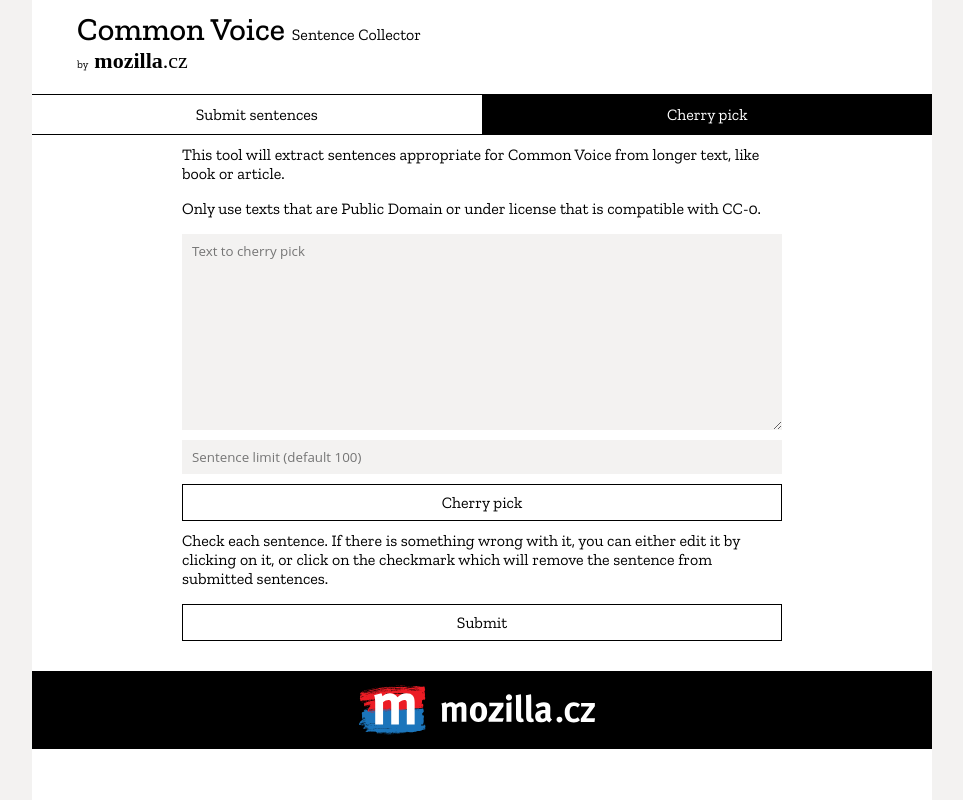
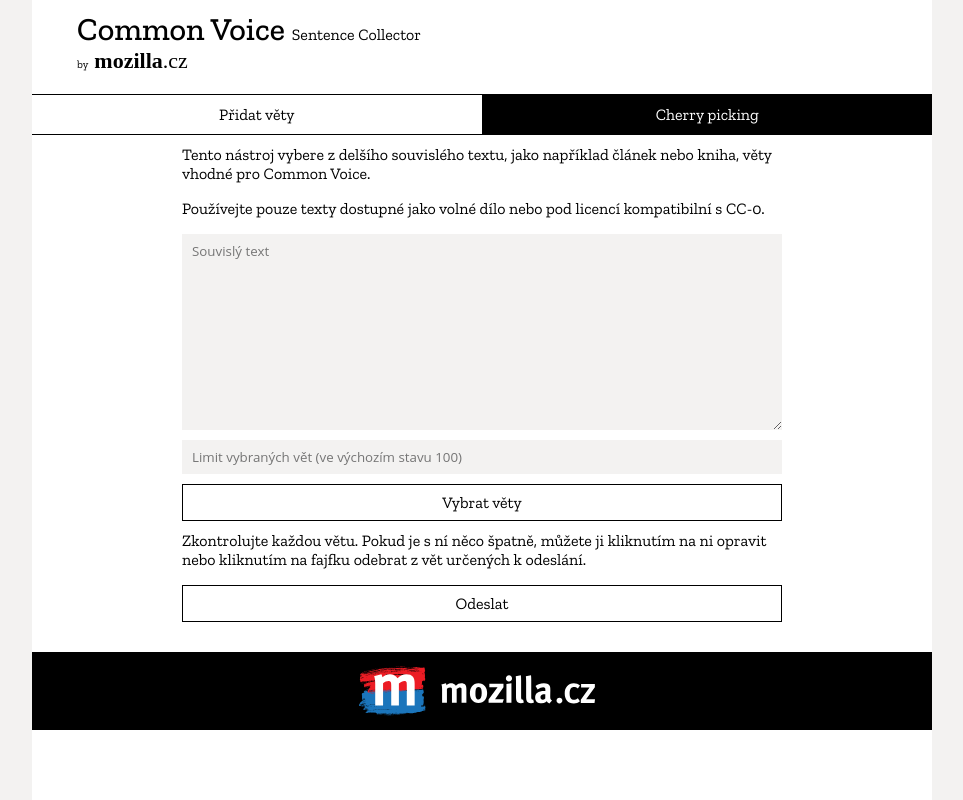
Before and after one commit to MekliCZ/voice-collector, a React app: page /cherrypick in a window 1280 px wide. Shown: the whole page, without its empty margins (158-1121 px from the left). Built offline with nearby package versions, Linux system fonts and the light colour scheme; a web font is replaced by a local one; what @fortawesome/fontawesome would draw is missing.

Commit message:
Localization

```diff
--- a/src/components/Navigation.js
+++ b/src/components/Navigation.js
@@ -6,8 +6,8 @@
     render() {
         return(
             <nav>
-                <NavLink activeClassName="active" to="/submit">Submit sentences</NavLink>
-                <NavLink activeClassName="active" to="/cherrypick">Cherry pick</NavLink>
+                <NavLink activeClassName="active" to="/submit">Přidat věty</NavLink>
+                <NavLink activeClassName="active" to="/cherrypick">Cherry picking</NavLink>
             </nav>
         );
     }
--- a/src/pages/CherryPick.js
+++ b/src/pages/CherryPick.js
@@ -13,7 +13,7 @@
             sentences: [],
             sentenceObject: {},
             submitDisabled: false,
-            submitText: 'Submit',
+            submitText: 'Odeslat',
         };
 
         this.communicator = new Communicator();
@@ -65,11 +65,11 @@
     updateButton(status) {
         if (status === 'success') {
             this.setState({
-                submitText: 'Saved, thanks for your contribution!',
+                submitText: 'Uloženo, děkujeme za příspěvek!',
             });
         } else {
             this.setState({
-                submitText: 'Unexpected error occured, try again later',
+                submitText: 'Nastala neočekávaná chyba, zkuste to později',
             });
         }
     }
@@ -117,18 +117,18 @@
     render() {
         return(
             <div className="pageContent">
-                <p>This tool will extract sentences appropriate for Common Voice from longer text, like book or article.</p>
-                <p>Only use texts that are Public Domain or under license that is compatible with CC-0.</p>
+                <p>Tento nástroj vybere z delšího souvislého textu, jako například článek nebo kniha, věty vhodné pro Common Voice.</p>
+                <p>Používejte pouze texty dostupné jako volné dílo nebo pod licencí kompatibilní s CC-0.</p>
                 <form onSubmit={this.handleSubmit}>
-                    <textarea rows="10" name="text" placeholder="Text to cherry pick" onChange={(event) => {
+                    <textarea rows="10" name="text" placeholder="Souvislý text" onChange={(event) => {
                         this.setState({text: event.target.value});
                     }}/>
-                    <input type="number" name="limit" placeholder="Sentence limit (default 100)" onChange={(event) => {
+                    <input type="number" name="limit" placeholder="Limit vybraných vět (ve výchozím stavu 100)" onChange={(event) => {
                         this.setState({limit: event.target.value});
                     }}/>
-                    <input type="submit" value="Cherry pick"/>
+                    <input type="submit" value="Vybrat věty"/>
                 </form>
-                <p>Check each sentence. If there is something wrong with it, you can either edit it by clicking on it, or click on the checkmark which will remove the sentence from submitted sentences.</p>
+                <p>Zkontrolujte každou větu. Pokud je s ní něco špatně, můžete ji kliknutím na ni opravit nebo kliknutím na fajfku odebrat z vět určených k odeslání.</p>
                 <div className="sentences">
                     {Object.keys(this.state.sentenceObject).map((objectKey, index) => <Sentence change={this.changeSentence} key={index} objectKey={objectKey} value={this.state.sentenceObject[objectKey]['value']}/>)}
                 </div>
--- a/src/pages/Submit.js
+++ b/src/pages/Submit.js
@@ -7,7 +7,7 @@
 
         this.state = {
             sentences: [],
-            submitText: 'Submit',
+            submitText: 'Odeslat',
             submitDisabled: false,
         };
 
@@ -44,11 +44,11 @@
     updateButton(status) {
         if (status === 'success') {
             this.setState({
-                submitText: 'Saved, thanks for your contribution!',
+                submitText: 'Uloženo, děkujeme za příspěvek!',
             });
         } else {
             this.setState({
-                submitText: 'Unexpected error occured, try again later',
+                submitText: 'Nastala neočekávaná chyba, zkuste to později',
             });
         }
     }
@@ -56,9 +56,9 @@
     render() {
         return (
             <div className="pageContent">
-                <p>Only use texts that are Public Domain or under license that is compatible with CC-0.</p>
+                <p>Používejte pouze texty dostupné jako volné dílo nebo pod licencí kompatibilní s CC-0.</p>
                 <form onSubmit={this.handleSubmit}>
-                    <textarea rows="10" name="sentences" placeholder="Sentences, one per line" onChange={(event) => {
+                    <textarea rows="10" name="sentences" placeholder="Jedna věta na řádek" onChange={(event) => {
                         this.setState({sentences: event.target.value});
                     }}/>
                     <input disabled={this.state.submitDisabled} type="submit" value={this.state.submitText}/>
```
